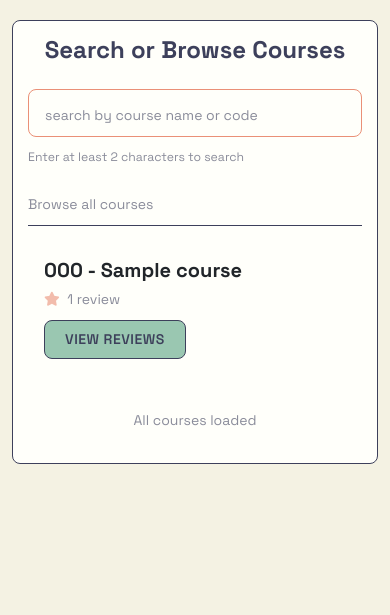
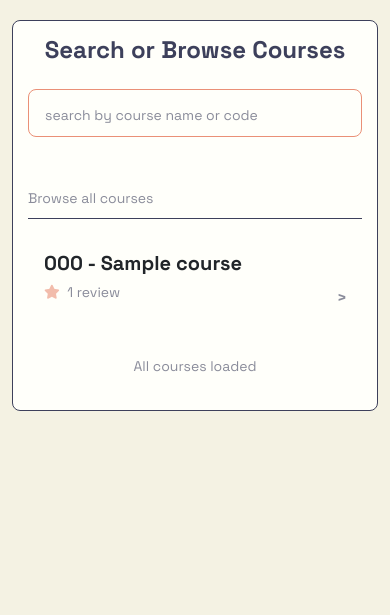
Before and after one commit to hi-aryan/social-network, a Flask app: page /courses/search in a window 390 px wide. Shown: the part 80-695 px from the top of the page. Run offline with Flask 3, Linux system fonts and the light colour scheme; tables that the repository leaves empty hold one stand-in row (values such as "Sample post").

Commit message:
@kth.se filler button in forms + simplifying ui in search (to match home and user_posts)

```diff
--- a/flasknetwork/static/css/main.css
+++ b/flasknetwork/static/css/main.css
@@ -393,13 +393,19 @@ body .btn-dimmed:hover {
         padding: 0;
     }
 
-    .post-section .post-link-mobile .d-md-none {
+    .post-section .post-link-mobile .d-md-none,
+    .course-item .d-md-none {
         position: absolute;
         bottom: 15px;
         right: 15px;
         font-size: 1rem;
         font-weight: bold;
         line-height: 1;
+    }
+
+    /* Course card ">" needs opacity (home page inherits from btn-dimmed) */
+    .course-item .d-md-none {
+        opacity: 0.6;
     }
 
     /* Ensure course badge doesn't collide with ">" indicator */
@@ -413,6 +419,11 @@ body .btn-dimmed:hover {
     .post-section .badge-course {
         position: relative;
         z-index: 2;
+    }
+
+    /* Course card positioning */
+    .course-item {
+        position: relative;
     }
 }
 
--- /dev/null
+++ b/flasknetwork/static/js/email-domain.js
@@ -0,0 +1,29 @@
+// Email domain button functionality
+function setupEmailDomainButton(emailFieldId, buttonId) {
+    const emailField = document.getElementById(emailFieldId);
+    const domainBtn = document.getElementById(buttonId);
+
+    if (emailField && domainBtn) {
+        domainBtn.addEventListener('click', function() {
+            const currentValue = emailField.value.trim();
+            const domain = '@kth.se';
+
+            // If field is empty, set to @kth.se
+            if (currentValue === '') {
+                emailField.value = domain;
+            }
+            // If field doesn't already end with @kth.se, append it
+            else if (!currentValue.toLowerCase().endsWith(domain.toLowerCase())) {
+                // Remove any existing @ symbol and domain, then add @kth.se
+                const baseValue = currentValue.split('@')[0];
+                emailField.value = baseValue + domain;
+            }
+            // If already has @kth.se, do nothing
+
+            // Remove any error styling
+            emailField.classList.remove('is-invalid');
+            // Trigger input event for validation
+            emailField.dispatchEvent(new Event('input'));
+        });
+    }
+}
--- a/flasknetwork/templates/courses/search.html
+++ b/flasknetwork/templates/courses/search.html
@@ -8,15 +8,12 @@
                 <h2 class="article-title mb-2">Search or Browse Courses</h2>
             </div>
             <!-- Search Form -->
-            <div class="mb-4">
+            <div class="mb-5">
                 <input type="text"
                        class="form-control form-control-lg"
                        id="courseSearchInput"
                        placeholder="search by course name or code"
                        autocomplete="off">
-                <div class="form-text mt-2">
-                    <small class="text-theme-primary">Enter at least 2 characters to search</small>
-                </div>
             </div>
 
             <!-- Loading Indicator -->
@@ -69,9 +66,9 @@
 <!-- Course Item Template (Hidden) -->
 <template id="courseItemTemplate">
     <a href="#" class="course-item d-block text-decoration-none mb-3">
-        <div class="card-body p-3 course-card-hover">
+        <div class="card-body p-3 course-card-hover position-relative">
             <div class="row align-items-center">
-                <div class="col-md-8">
+                <div class="col">
                     <h5 class="card-title mb-1 text-dark">
                         <span class="course-code fw-bold"></span> -
                         <span class="course-name"></span>
@@ -83,12 +80,8 @@
                         </small>
                     </p>
                 </div>
-                <div class="col-md-4 text-md-end">
-                    <span class="btn btn-sm btn-primary mt-2 mt-md-0">
-                        View Reviews
-                    </span>
-                </div>
             </div>
+            <span class="d-md-none">></span>
         </div>
     </a>
 </template>
--- a/flasknetwork/templates/layout.html
+++ b/flasknetwork/templates/layout.html
@@ -96,7 +96,7 @@
 
     <script src="https://cdn.jsdelivr.net/npm/@popperjs/core@2.9.2/dist/umd/popper.min.js" integrity="sha384-IQsoLXl5PILFhosVNubq5LC7Qb9DXgDA9i+tQ8Zj3iwWAwPtgFTxbJ8NT4GN1R8p" crossorigin="anonymous"></script>
     <script src="https://cdn.jsdelivr.net/npm/bootstrap@5.0.2/dist/js/bootstrap.min.js" integrity="sha384-cVKIPhGWiC2Al4u+LWgxfKTRIcfu0JTxR+EQDz/bgldoEyl4H0zUF0QKbrJ0EcQF" crossorigin="anonymous"></script>
-
+    <script src="{{ url_for('static', filename='js/email-domain.js') }}"></script>
 
     {% block scripts %}{% endblock scripts %}
 </body>
```
Also changed, not shown: flasknetwork/templates/account.html (+17 -6 lines), flasknetwork/templates/login.html (+13 -3 lines), flasknetwork/templates/register.html (+13 -3 lines), flasknetwork/templates/request_verification.html (+17 -3 lines), flasknetwork/templates/reset_request.html (+17 -3 lines).
